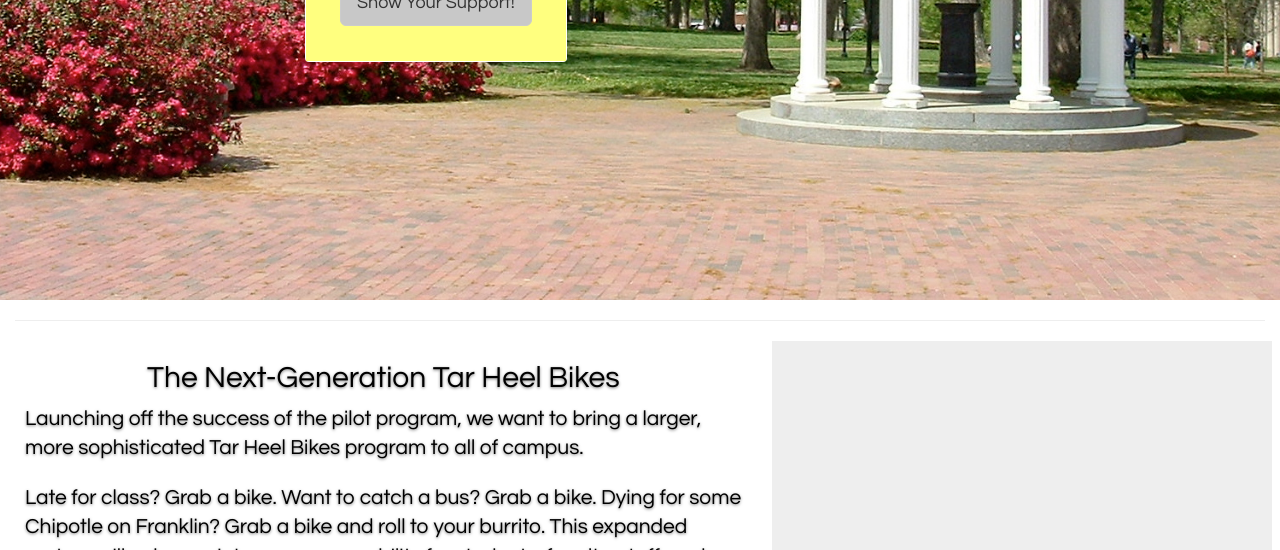
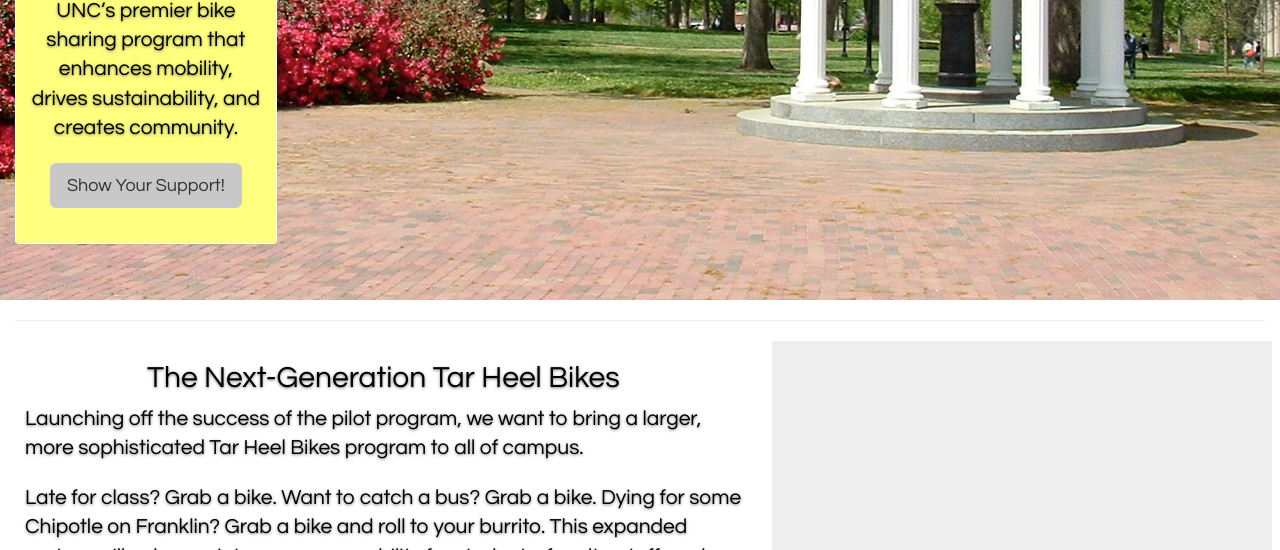
Before and after one commit to hackettm/hackettm.github.io, a plain HTML site: page index.html in a window 1280 px wide. Shown: the part 550-1100 px from the top of the page. Drawn offline with Linux system fonts and the light colour scheme.

Commit message:
Update index.html

```diff
--- a/index.html
+++ b/index.html
@@ -47,7 +47,7 @@
 
       <div class="site-wrapper-inner">
 
-        <div class="cover-container">
+        <div class="cover-container" style="position:absolute; top:50; left:20;">
         <div class="cover-container" >
 
         <div class="col-lg-5 col-md-6 col-sm-8 col-xs-12"  >
```
